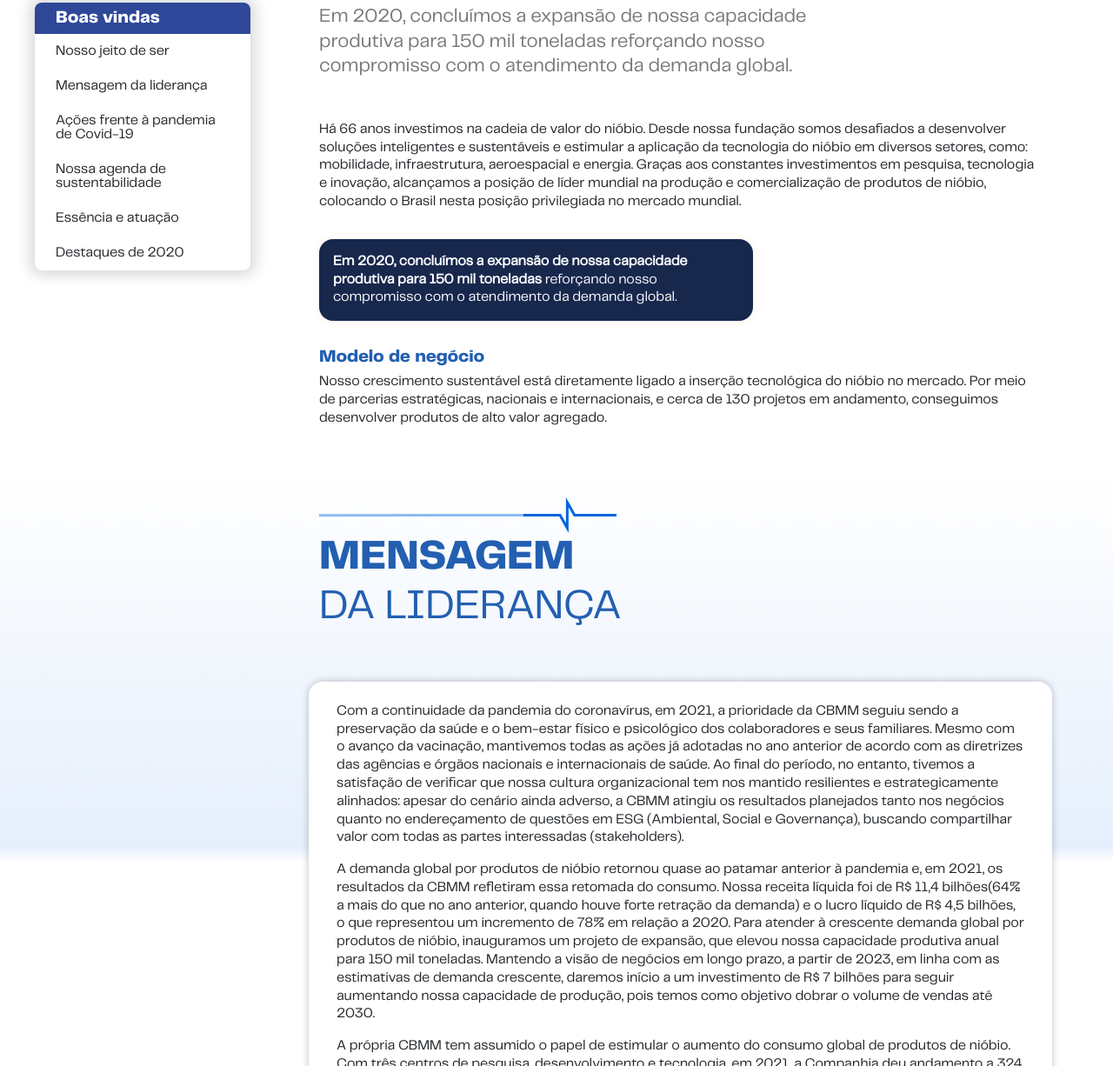
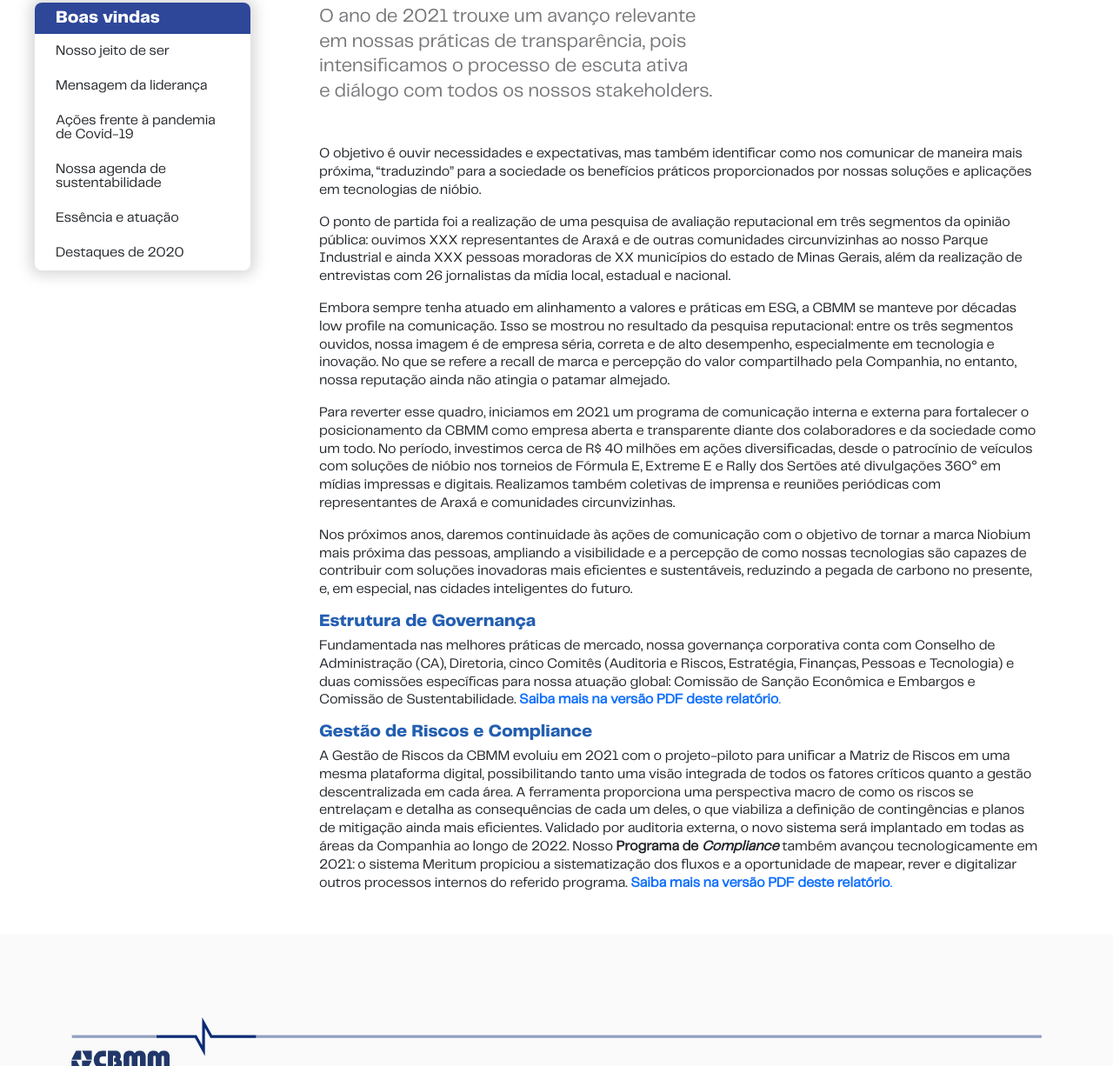
Before and after one commit to RenatoLima0/cbmm, a website: page etica-governanca-e-transparencia/index.html in a window 1280 px wide. Shown: the part 587-1813 px from the top of the page at 87% size. Drawn offline with nearby package versions, Linux system fonts and the light colour scheme; files whose address does not match are found by name.

Commit message:
Conteúdo de etica-governanca-e-transparencia

```diff
--- a/etica-governanca-e-transparencia/index.html
+++ b/etica-governanca-e-transparencia/index.html
@@ -94,22 +94,38 @@
       <div class="container">
         <div class="row justify-content-end">
           <div class="col-xl-9">
-            <p class="sub-title">Em 2020, concluímos a expansão de nossa capacidade <br> produtiva para 150 mil toneladas reforçando nosso <br> compromisso com o atendimento da demanda global.</p>
+            <p class="sub-title">O ano de 2021 trouxe um avanço relevante <br> em nossas práticas de transparência, pois <br> intensificamos o processo de escuta ativa <br> e diálogo com todos os nossos stakeholders.</p>
 
-            <p>Há 66 anos investimos na cadeia de valor do nióbio. Desde nossa fundação somos desafiados a desenvolver soluções inteligentes e sustentáveis e estimular a aplicação da tecnologia do nióbio em diversos setores, como: mobilidade, infraestrutura, aeroespacial e energia. Graças aos constantes investimentos em pesquisa, tecnologia e inovação, alcançamos a posição de líder mundial na produção e comercialização de produtos de nióbio, colocando o Brasil nesta posição privilegiada no mercado mundial.</p>
+            <p>O objetivo é ouvir necessidades e expectativas, mas também identificar como nos comunicar de maneira mais próxima, “traduzindo” para a sociedade os benefícios práticos proporcionados por nossas soluções e aplicações em tecnologias de nióbio.</p>
 
-            <div class="card-interno heavypurple">
+            <!-- <div class="card-interno heavypurple">
               <p class="mb-0"><strong>Em 2020, concluímos a expansão de nossa capacidade produtiva para 150 mil toneladas</strong> reforçando nosso compromisso com o atendimento da demanda global.</p>
-            </div>
+            </div> -->
 
-            <h3>Modelo de negócio</h3>
-            <p>Nosso crescimento sustentável está diretamente ligado a inserção tecnológica do nióbio no mercado. Por meio de parcerias estratégicas, nacionais e internacionais, e cerca de 130 projetos em andamento, conseguimos desenvolver produtos de alto valor agregado.</p>
+            <p>O ponto de partida foi a realização de uma pesquisa de avaliação reputacional em três segmentos da opinião pública: ouvimos XXX representantes de Araxá e de outras comunidades circunvizinhas ao nosso Parque Industrial e ainda XXX pessoas moradoras de XX municípios do estado de Minas Gerais, além da realização de entrevistas com 26 jornalistas da mídia local, estadual e nacional.</p>
+
+            <p>Embora sempre tenha atuado em alinhamento a valores e práticas em ESG, a CBMM se manteve por décadas low profile na comunicação. Isso se mostrou no resultado da pesquisa reputacional: entre os três segmentos ouvidos, nossa imagem é de empresa séria, correta e de alto desempenho, especialmente em tecnologia e inovação. No que se refere a recall de marca e percepção do valor compartilhado pela Companhia, no entanto, nossa reputação ainda não atingia o patamar almejado.
+            </p>
+
+            <p>Para reverter esse quadro, iniciamos em 2021 um programa de comunicação interna e externa para fortalecer o posicionamento da CBMM como empresa aberta e transparente diante dos colaboradores e da sociedade como um todo. No período, investimos cerca de R$ 40 milhões em ações diversificadas, desde o patrocínio de veículos com soluções de nióbio nos torneios de Fórmula E, Extreme E e Rally dos Sertões até divulgações 360° em mídias impressas e digitais. Realizamos também coletivas de imprensa e reuniões periódicas com representantes de Araxá e comunidades circunvizinhas.
+            </p>
+
+            <p>Nos próximos anos, daremos continuidade às ações de comunicação com o objetivo de tornar a marca Niobium mais próxima das pessoas, ampliando a visibilidade e a percepção de como nossas tecnologias são capazes de contribuir com soluções inovadoras mais eficientes e sustentáveis, reduzindo a pegada de carbono no presente, e, em especial, nas cidades inteligentes do futuro.
+            </p>
+
+            <h3>Estrutura de Governança</h3>
+            <p>Fundamentada nas melhores práticas de mercado, nossa governança corporativa conta com Conselho de Administração (CA), Diretoria, cinco Comitês (Auditoria e Riscos, Estratégia, Finanças, Pessoas e Tecnologia) e duas comissões específicas para nossa atuação global: Comissão de Sanção Econômica e Embargos e Comissão de Sustentabilidade. <a href="#" target="_blank" rel="noopener noreferrer"><strong>Saiba mais na versão PDF deste relatório</strong>.</a></p>
+
+
+            <h3>Gestão de Riscos e Compliance</h3>
+            <p>A Gestão de Riscos da CBMM evoluiu em 2021 com o projeto-piloto para unificar a Matriz de Riscos em uma mesma plataforma digital, possibilitando tanto uma visão integrada de todos os fatores críticos quanto a gestão descentralizada em cada área. A ferramenta proporciona uma perspectiva macro de como os riscos se entrelaçam e detalha as consequências de cada um deles, o que viabiliza a definição de contingências e planos de mitigação ainda mais eficientes. Validado por auditoria externa, o novo sistema será implantado em todas as áreas da Companhia ao longo de 2022. Nosso <strong>Programa de <em>Compliance</em></strong> também avançou tecnologicamente em 2021: o sistema Meritum propiciou a sistematização dos fluxos e a oportunidade de mapear, rever e digitalizar outros processos internos do referido programa. <a href="#" target="_blank" rel="noopener noreferrer"><strong>Saiba mais na versão PDF deste relatório</strong>.</a></p>
+
           </div>
         </div>
       </div>
     </section>
 
-    <section class="bg-gradient-boas">
+    <!-- <section class="bg-gradient-boas">
       <div class="container">
         <div class="row justify-content-end">
           <div class="col-xl-9 mb-xl-5">
@@ -145,7 +161,7 @@
 
         </div>
       </div>
-    </section>
+    </section> -->
   </main>
 
   <footer>
```
Also changed, not shown: 1 other file.
